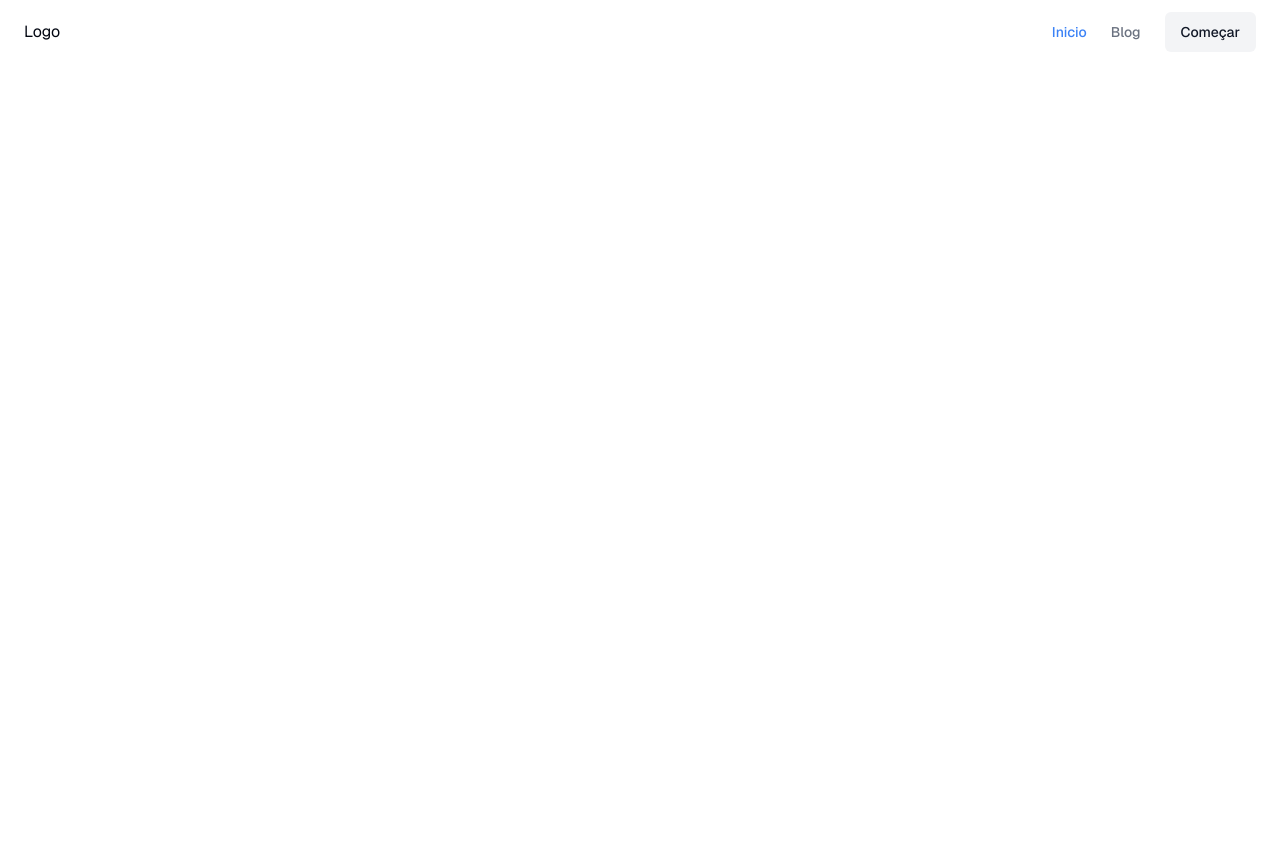
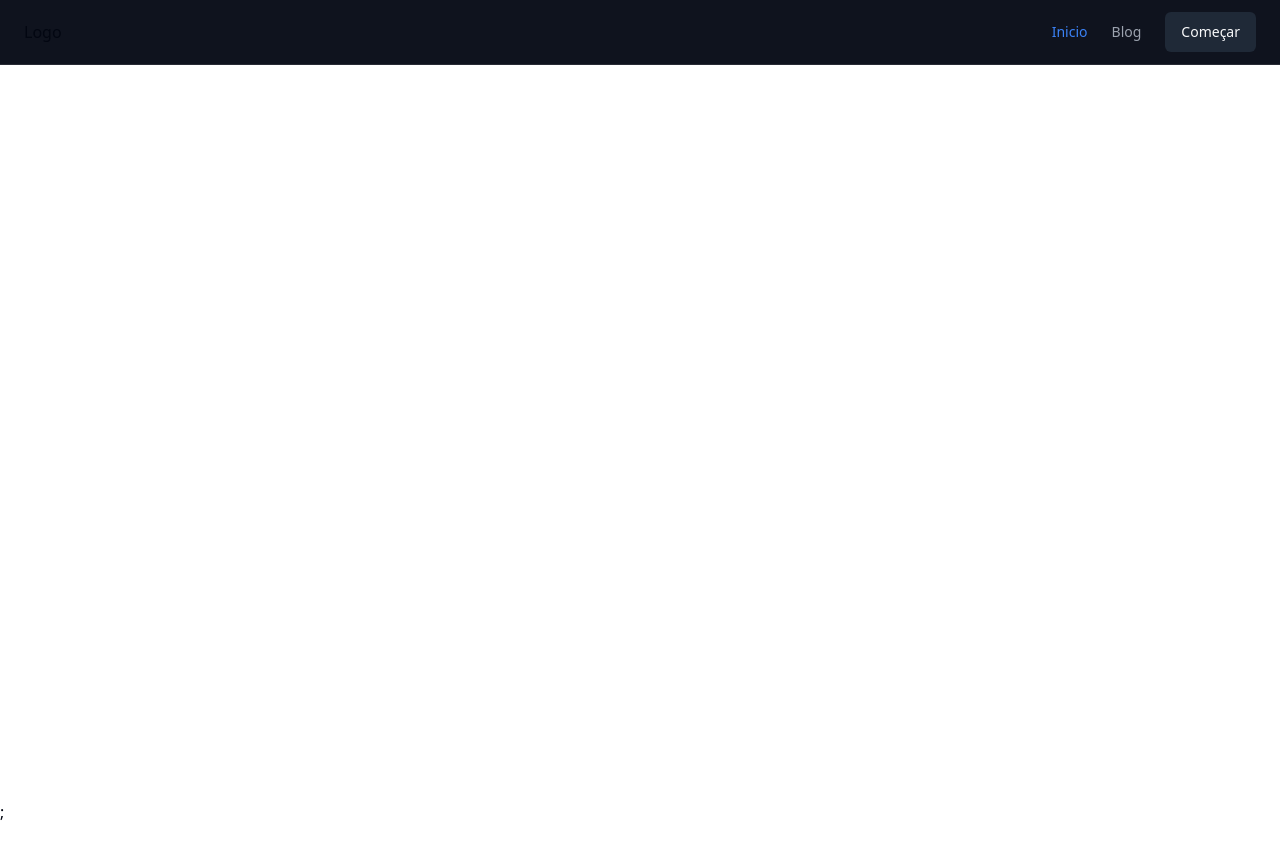
Before and after one commit to JoaoVitorResende/site-blog, a Next.js app: page / in a window 1280 px wide. Shown: the top 858 px of the page. Before the commit the page ends 800 px from the top, so only its background shows below. Built offline with nearby package versions, Linux system fonts and the light colour scheme.

Commit message:
feat: creating layout to wrap around index.tsx on app

```diff
--- /dev/null
+++ b/src/components/layout/index.ts
@@ -0,0 +1 @@
+export * from './layout'
--- /dev/null
+++ b/src/components/layout/layout.tsx
@@ -0,0 +1,16 @@
+import { Header } from "../header"
+
+type LayoutProps = {
+    children: React.ReactNode;
+}
+
+export const Layout = ({children}: LayoutProps) =>{
+    return(
+        <div className="relative flex min-h-screen flex-col dark">
+            <Header/>
+            <main className="flex-1 flex flex-col mb-12">
+                {children}
+            </main>
+        </div>
+    )
+}
--- a/src/pages/_app.tsx
+++ b/src/pages/_app.tsx
@@ -1,6 +1,11 @@
 import "@/styles/globals.css";
+import { Layout } from "../components/layout";
 import type { AppProps } from "next/app";
 
 export default function App({ Component, pageProps }: AppProps) {
-  return <Component {...pageProps} />;
+  return (
+    <Layout>
+      <Component {...pageProps} />;
+    </Layout>
+  )
 }
--- a/src/pages/index.tsx
+++ b/src/pages/index.tsx
@@ -15,7 +15,6 @@
   return (
      <div className={`${geistSans.variable} ${geistMono.variable}
      grid grid-rows-[20px_1fr_20px] items-center justify-items-center min-h-screen p-8 pb-20 gap-16 sm:p-20 font-[family-name:var(--font-geist-sans)]`}>
-      <Header/>
     </div>
   );
 }
```
Also changed, not shown: src/components/active-link/index.ts (renamed from src/components/active-link/index.tsx), src/components/header/index.ts (renamed from src/components/header/index.tsx).
